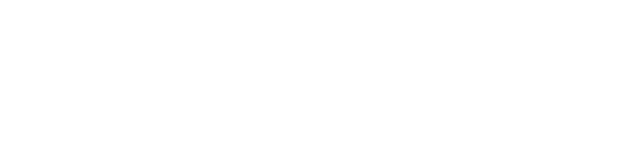
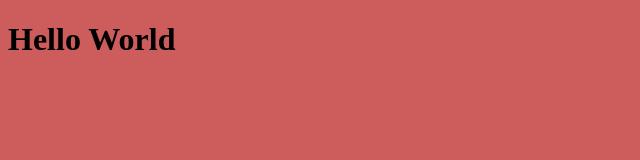
Before and after one commit to ojeTech-12/git, a plain HTML site: page index.html in a window 1280 px wide. Shown: the whole page, without its empty margins (0-640 px from the left). Drawn offline with Linux system fonts and the light colour scheme.

Commit message:
first commit

```diff
--- a/index.html
+++ b/index.html
@@ -7,6 +7,6 @@
   <link rel="stylesheet" href="style.css">
 </head>
 <body>
-
+  <h1>Hello World</h1>
 </body>
 </html>
--- a/script.js
+++ b/script.js
@@ -0,0 +1 @@
+console.log("hello-world")
--- a/style.css
+++ b/style.css
@@ -0,0 +1,3 @@
+body {
+  background-color: indianred;
+}
```
